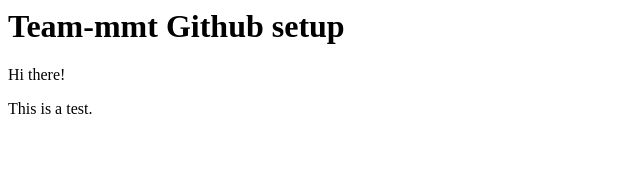
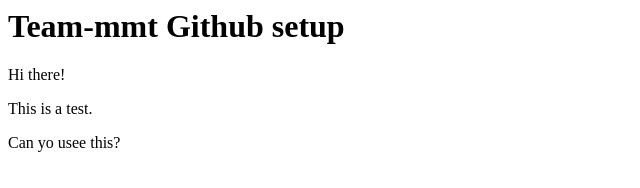
Before and after one commit to traversh/team-mmt, a plain HTML site: page index.html in a window 1280 px wide. Shown: the whole page, without its empty margins (0-640 px from the left). Drawn offline with Linux system fonts and the light colour scheme.

Commit message:
Second test
Testing

```diff
--- a/index.html
+++ b/index.html
@@ -5,5 +5,6 @@
     <h1>Team-mmt Github setup</h1>
     <p>Hi there!</p>
     <p>This is a test.</p>
+    <p>Can yo usee this?</p>
 </body>
 </html>
```
